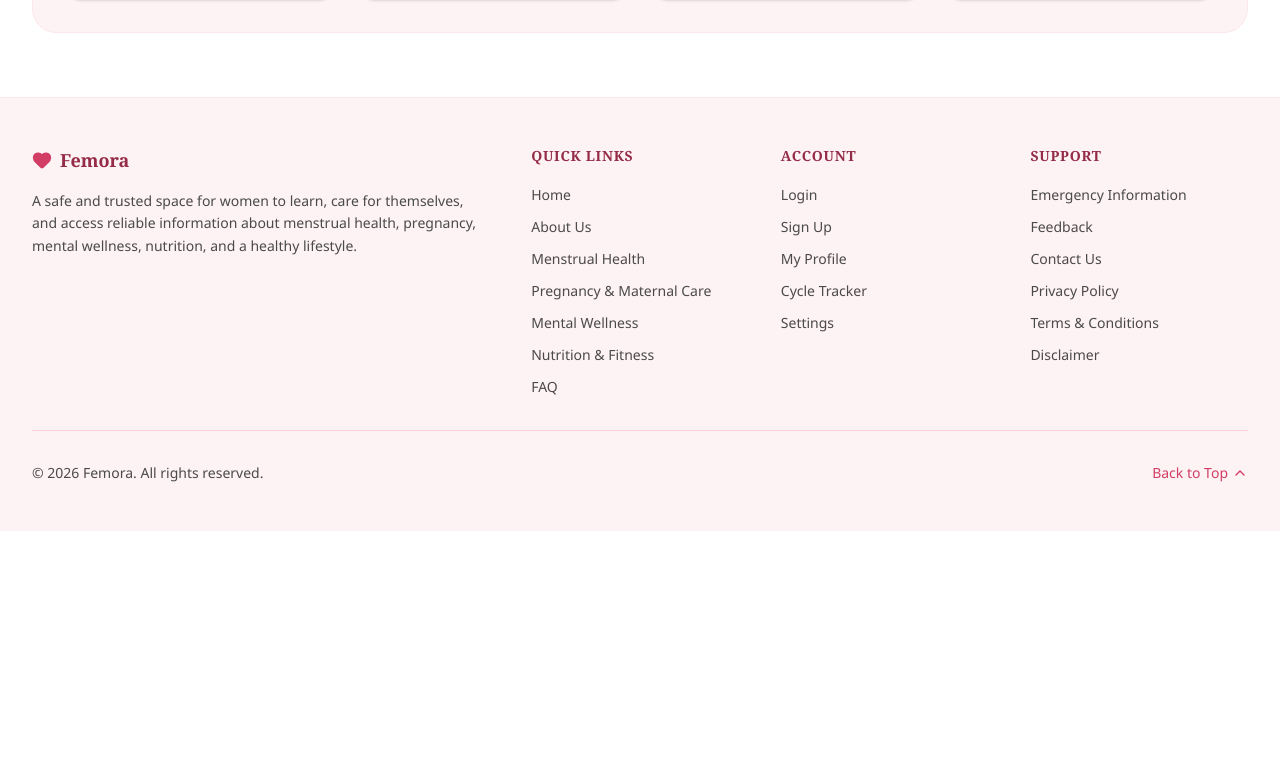
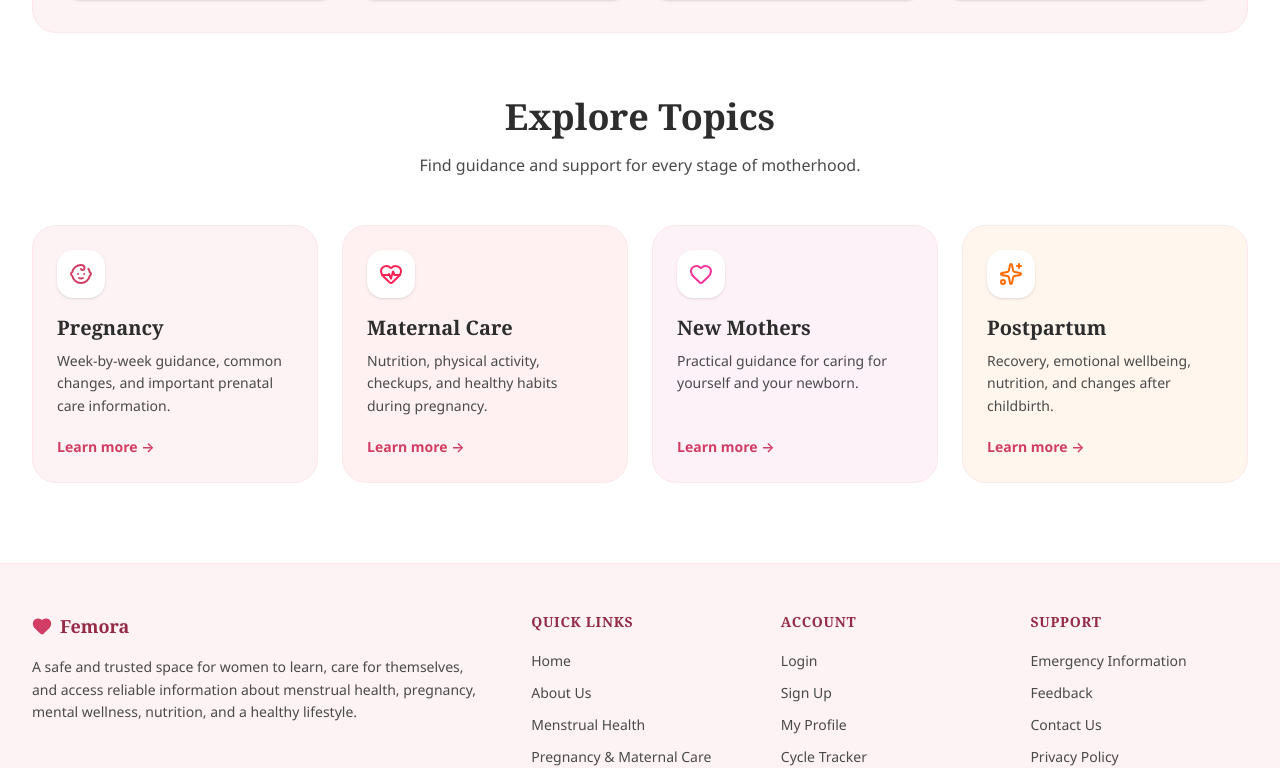
Before and after one commit to sarashawlin280-cyber/Femora, a React (Vite) app in the folder client/: page /maternal-care in a window 1280 px wide. Shown: the part 1472-2240 px from the top of the page. Before the commit the page ends 2003 px from the top, so only its background shows below. Built offline with nearby package versions, Linux system fonts and the light colour scheme.

Commit message:
Update MaternalCare.jsx

```diff
--- a/client/src/pages/MaternalCare.jsx
+++ b/client/src/pages/MaternalCare.jsx
@@ -1,5 +1,5 @@
 import { Link } from 'react-router-dom'
-import { Baby, ArrowRight, Stethoscope, Apple, Heart, ChevronRight } from 'lucide-react'
+import { Baby, ArrowRight, Stethoscope, Apple, Heart, ChevronRight, HeartPulse, Sparkles } from 'lucide-react'
 
 export default function MaternalCare() {
   return (
@@ -199,6 +199,66 @@ export default function MaternalCare() {
           </div>
         </div>
       </div>
+
+      <div className="max-w-7xl mx-auto px-4 sm:px-6 lg:px-8 pb-20">
+        <div className="text-center mb-12">
+          <h2 className="text-3xl sm:text-4xl font-bold text-charcoal mb-4" style={{ fontFamily: 'Georgia, serif' }}>
+            Explore Topics
+          </h2>
+          <p className="text-charcoal-light max-w-2xl mx-auto">
+            Find guidance and support for every stage of motherhood.
+          </p>
+        </div>
+
+        <div className="grid grid-cols-1 sm:grid-cols-2 lg:grid-cols-4 gap-6">
+          {[
+            {
+              icon: Baby,
+              title: 'Pregnancy',
+              desc: 'Week-by-week guidance, common changes, and important prenatal care information.',
+              color: 'text-blush-600',
+              bg: 'bg-blush-50',
+            },
+            {
+              icon: HeartPulse,
+              title: 'Maternal Care',
+              desc: 'Nutrition, physical activity, checkups, and healthy habits during pregnancy.',
+              color: 'text-rose-500',
+              bg: 'bg-rose-50',
+            },
+            {
+              icon: Heart,
+              title: 'New Mothers',
+              desc: 'Practical guidance for caring for yourself and your newborn.',
+              color: 'text-pink-500',
+              bg: 'bg-pink-50',
+            },
+            {
+              icon: Sparkles,
+              title: 'Postpartum',
+              desc: 'Recovery, emotional wellbeing, nutrition, and changes after childbirth.',
+              color: 'text-orange-500',
+              bg: 'bg-orange-50',
+            },
+          ].map((topic) => (
+            <div
+              key={topic.title}
+              className={`${topic.bg} rounded-3xl p-6 border border-blush-100 hover:shadow-lg transition-all duration-300 flex flex-col`}
+            >
+              <div className={`w-12 h-12 rounded-2xl bg-white flex items-center justify-center mb-4 shadow-sm`}>
+                <topic.icon className={`w-6 h-6 ${topic.color}`} />
+              </div>
+              <h3 className="text-xl font-bold text-charcoal mb-2">{topic.title}</h3>
+              <p className="text-charcoal-light text-sm leading-relaxed flex-1">{topic.desc}</p>
+              <div className="mt-4">
+                <span className="text-sm font-semibold text-blush-600 hover:text-blush-700 transition-colors">
+                  Learn more →
+                </span>
+              </div>
+            </div>
+          ))}
+        </div>
+      </div>
     </div>
   )
 }
```
